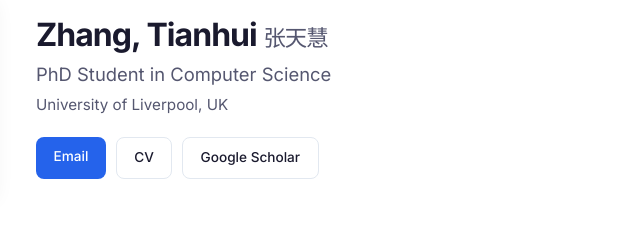
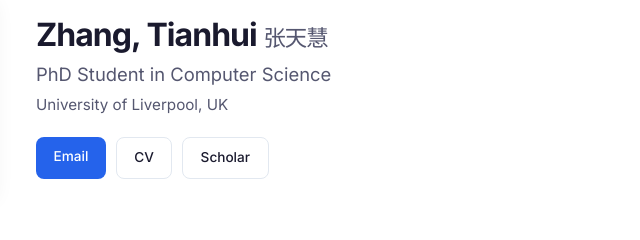
Before and after one commit to AvataGarde/avatagarde.github.io, a plain HTML site: page index.html in a window 1280 px wide. Shown: the part 115-355 px from the top of the page, 354-994 px from the left. Drawn offline with Linux system fonts and the light colour scheme.

Commit message:
Replace Google Scholar link with Semantic Scholar link

```diff
--- a/index.html
+++ b/index.html
@@ -63,7 +63,7 @@
                 <div class="hero-links">
                     <a href="mailto:tianhui.zhang@liverpool.ac.uk" class="btn btn-primary">Email</a>
                     <a href="cv/CV(Tianhui Zhang).pdf" class="btn btn-outline">CV</a>
-                    <a href="https://scholar.google.com" class="btn btn-outline">Google Scholar</a>
+                    <a href="https://www.semanticscholar.org/author/Tianhui-Zhang/2239157693" class="btn btn-outline">Scholar</a>
                 </div>
             </div>
         </div>
```
